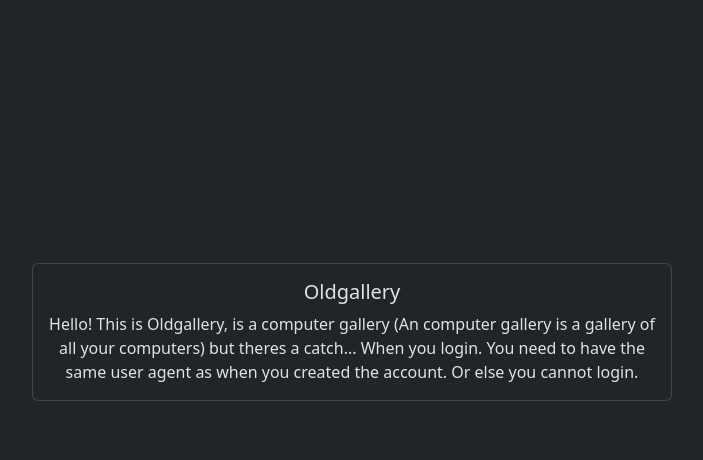
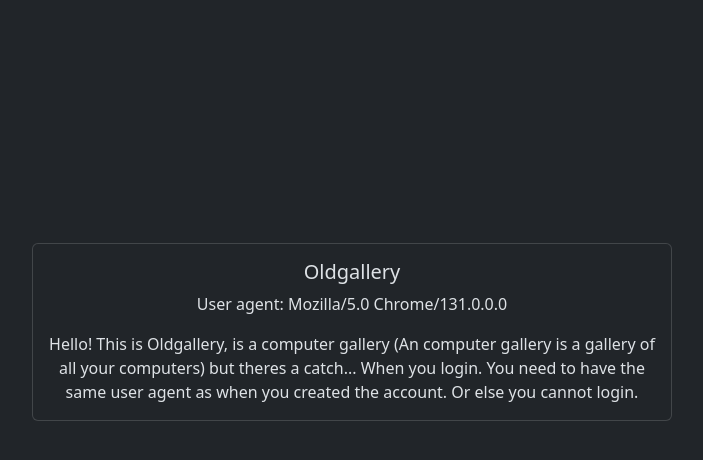
Before and after one commit to lucas11222/Oldgallery, a Flask app: page / in a window 1280 px wide. Shown: the part 68-528 px from the top of the page, without its empty margins (288-991 px from the left). Run offline with Flask 3, Linux system fonts and the light colour scheme.

Commit message:
Add again the user agents :)

```diff
--- a/main.py
+++ b/main.py
@@ -71,7 +71,8 @@ def user_loader(user_id):
 @app.route('/')
 def index():
     logged_in = flask_login.current_user.is_authenticated
-    return render_template('index.html', logged_in=logged_in)
+    user_agent = request.user_agent.string
+    return render_template('index.html', logged_in=logged_in, user_agent=user_agent)
 
 @flask_login.login_required
 @app.route('/settings')
@@ -215,7 +216,8 @@ def login():
     if logged_in:
         flash("you are already logged in :D", "success")
         return redirect(url_for('index'))
-    return render_template('login.html')
+    user_agent = request.user_agent.string
+    return render_template('login.html', user_agent=user_agent)
 
 
 @app.route('/signup', methods=['GET', 'POST'])
@@ -250,7 +252,7 @@ def signup():
     if logged_in:
         flash("you are already logged in :D", "success")
         return redirect(url_for('index'))
-    return render_template('signup.html')
+    return render_template('signup.html', user_agent=user_agent)
 
 @app.route('/logout')
 def logout():
--- a/templates/index.html
+++ b/templates/index.html
@@ -26,6 +26,7 @@
 		<div class="card">
 			<div class="gap-2 card-body">
 				<h5 class="card-title">Oldgallery</h5>
+				<p>User agent: {{user_agent}}</p>
 				Hello! This is Oldgallery, is a computer gallery (An computer gallery is a gallery of all your computers) but theres a catch...
 				When you login. You need to have the same user agent as when you created the account. Or else you cannot login.
 				{% with messages = get_flashed_messages(with_categories=true) %} {%
--- a/templates/login.html
+++ b/templates/login.html
@@ -26,6 +26,7 @@
       </div>
     </nav>
     <div class="position-absolute top-50 start-50 translate-middle">
+      <p>User agent: {{user_agent}}</p>
       <div class="card">
         <div class="card-body">
           <form action="/login" method="post">
--- a/templates/signup.html
+++ b/templates/signup.html
@@ -26,6 +26,7 @@
       </div>
     </nav>
     <div class="position-absolute top-50 start-50 translate-middle">
+      <p>User agent: {{user_agent}}</p>
       <div class="card">
         <div class="gap-2 card-body">
           <form action="/signup" method="post">
```
Also changed, not shown: assets/image.png (added).
